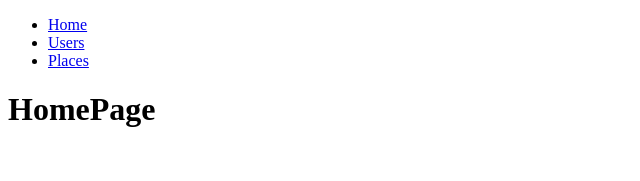
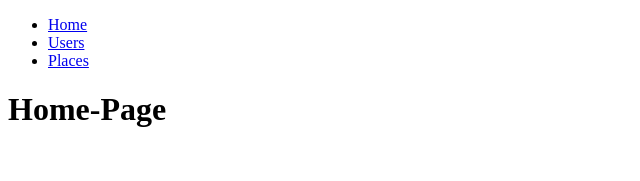
Before and after one commit to p-chhabra/TravelElite, a React (Create React App) app in the folder frontend/: page / in a window 1280 px wide. Shown: the top 181 px of the page, without its empty margins (0-640 px from the left). Built offline with nearby package versions, Linux system fonts and the light colour scheme.

Commit message:
test checking

```diff
--- a/frontend/src/App.js
+++ b/frontend/src/App.js
@@ -8,7 +8,7 @@ function App() {
   return (
     <Layout>
       <Routes>
-        <Route path="/" element={<h1>HomePage</h1>}/>
+        <Route path="/" element={<h1>Home-Page</h1>}/>
         <Route path="/users" element={<AllUsers/>}/>
         <Route path="/places" element={<Places/>}/>
       </Routes>
```
